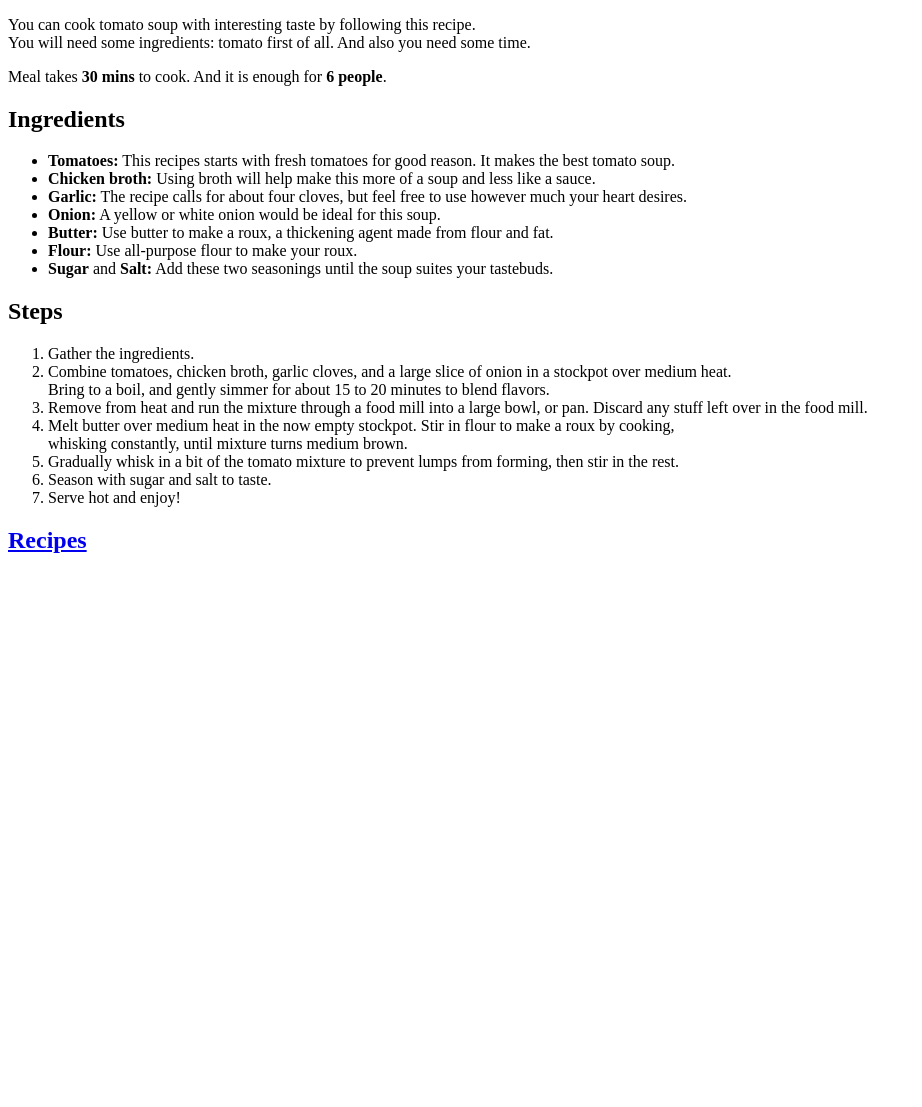
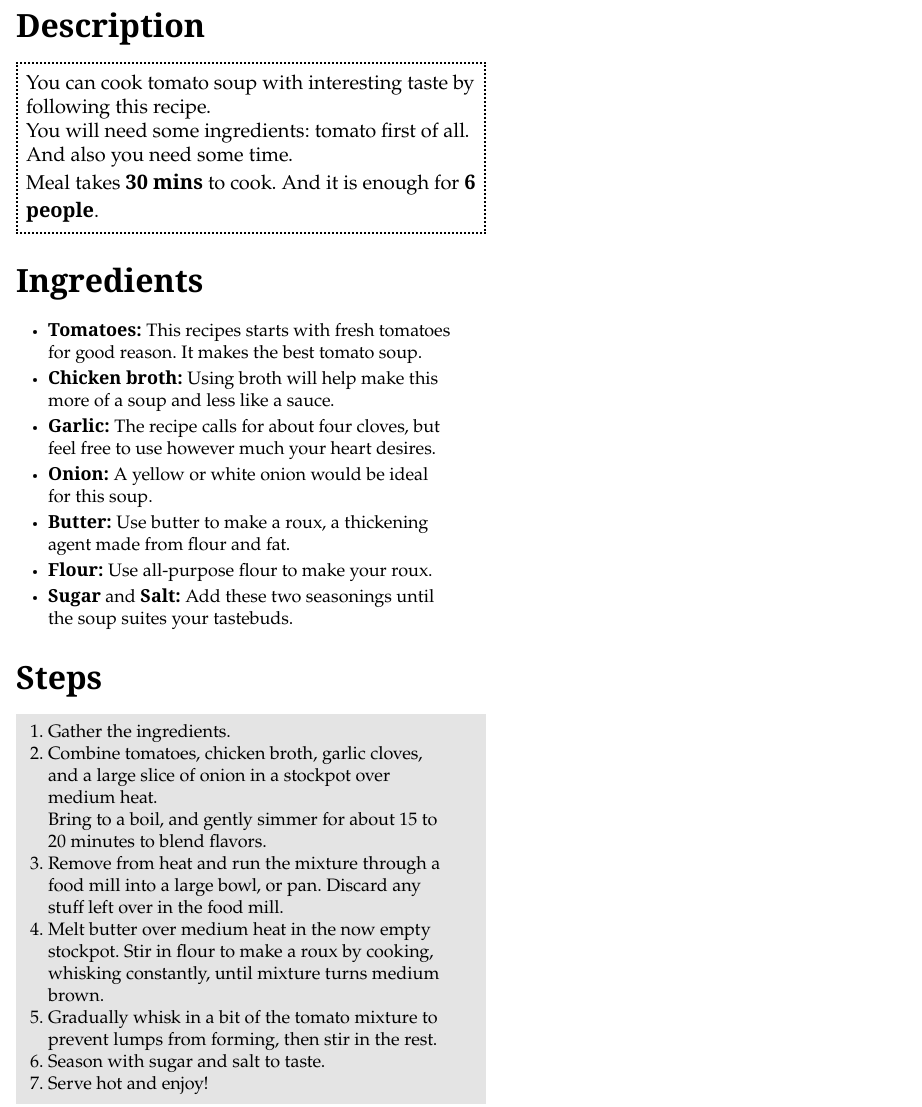
Before and after one commit to grigioo/odin-recipes, a plain HTML site: page recipes/tomato-soup.html in a window 1280 px wide. Shown: the part 774-1881 px from the top of the page, without its empty margins (0-922 px from the left). Before the commit the page ends 1348 px from the top, so only its background shows below. Drawn offline with Linux system fonts and the light colour scheme.

Commit message:
Edit tomato-soup-style.css. Add basic style for page.

```diff
--- a/recipes/tomato-soup.html
+++ b/recipes/tomato-soup.html
@@ -10,12 +10,15 @@
     <body>
         <h1>Tomato Soup</h1>
 
+        <div class="images">
             <img src="../images/soup-3.jpg" alt="soup-picture-1" width="220">
             <img src="../images/soup-1.jpg" alt="soup-picture-2" width="245">
             <br>
             <img src="../images/soup-2.jpg" alt="soup-picture-3" width="470">
+        </div>
 
         <h2>Description</h2>
+        <div class="description">
             <p>
                 You can cook tomato soup with interesting taste by following this recipe. <br>
                 You will need some ingredients: tomato first of all. And also you need some time.
@@ -23,8 +26,10 @@
             <p>
             Meal takes <strong>30 mins</strong> to cook. And it is enough for <strong>6 people</strong>.
             </p>
+        </div>
 
         <h2>Ingredients</h2>
+        <div class="ingredients">
             <ul>
                 <li><strong>Tomatoes:</strong> This recipes starts with fresh tomatoes for good reason. It makes the best tomato soup.</li>
                 <li><strong>Chicken broth:</strong> Using broth will help make this more of a soup and less like a sauce.</li>
@@ -34,8 +39,10 @@
                 <li><strong>Flour:</strong> Use all-purpose flour to make your roux.</li>
                 <li><strong>Sugar</strong> and <strong>Salt:</strong> Add these two seasonings until the soup suites your tastebuds.</li>
             </ul>
+        </div>
 
         <h2>Steps</h2>
+        <div class="steps">
             <ol>
                 <li>Gather the ingredients.</li>
                 <li>Combine tomatoes, chicken broth, garlic cloves, and a large slice of onion in a stockpot over medium heat. <br> Bring to a boil, and gently simmer for about 15 to 20 minutes to blend flavors.</li>
@@ -45,7 +52,8 @@
                 <li>Season with sugar and salt to taste.</li>
                 <li>Serve hot and enjoy!</li>
             </ol>
+        </div>
 
-        <h2><a href="../index.html">Recipes</a></h2>
+        <h2 class="link-back"><a href="../index.html">Recipes</a></h2>
     </body>
 </html>
--- a/style/style.css
+++ b/style/style.css
@@ -1,7 +1,7 @@
 * {
     margin: 0;
     padding: 0;
-    font-family: 'Garamond';
+    font-family: Georgia, 'Times New Roman', Times, serif;
     box-sizing: border-box;
 }
 
--- a/style/tomato-soup-style.css
+++ b/style/tomato-soup-style.css
@@ -0,0 +1,58 @@
+* {
+    margin: 0;
+    padding: 0;
+    font-family:  Georgia, 'Times New Roman', Times, serif;
+    box-sizing: border-box;
+}
+
+h1 {
+    margin: 16px;
+    font-size: 56px;
+}
+
+h2 {
+    margin: 24px 0px 16px 16px;
+    font-size: 32px;
+}
+
+p {
+    font-size: 20px;
+    font-family: 'Garamond';
+}
+
+li {
+    font-size: 18px;
+    font-family: 'Garamond';
+}
+
+.images {
+    margin: 16px;
+}
+
+.description {
+    border: 2px dotted black;
+    width: 470px;
+    margin-left: 16px;
+    padding: 8px;
+}
+
+.ingredients {
+    width: 470px;
+    padding: 0 32px;
+    margin-left: 16px;
+}
+
+.steps {
+    width: 470px;
+    padding: 8px 32px;
+    margin-left: 16px;
+    background-color: rgb(228, 228, 228);
+}
+
+.link-back {
+    width: 470px;
+    margin-top: 16px;
+    margin: 16px;
+    padding: 8px;
+    text-align: center;
+}
```
Lines whose indentation alone changed are shown as unchanged.
